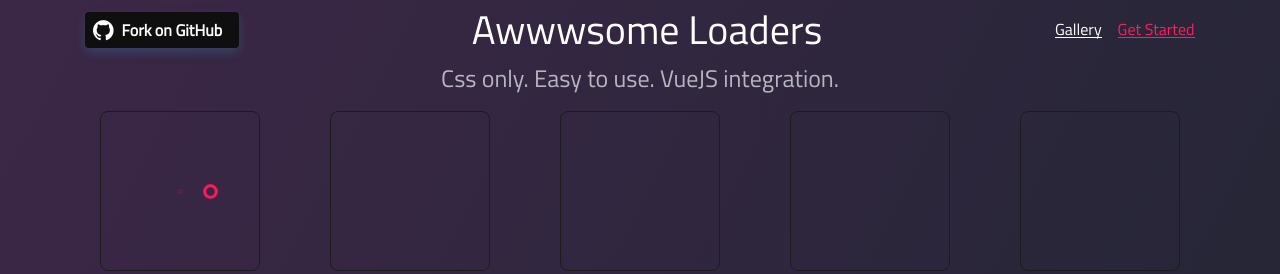
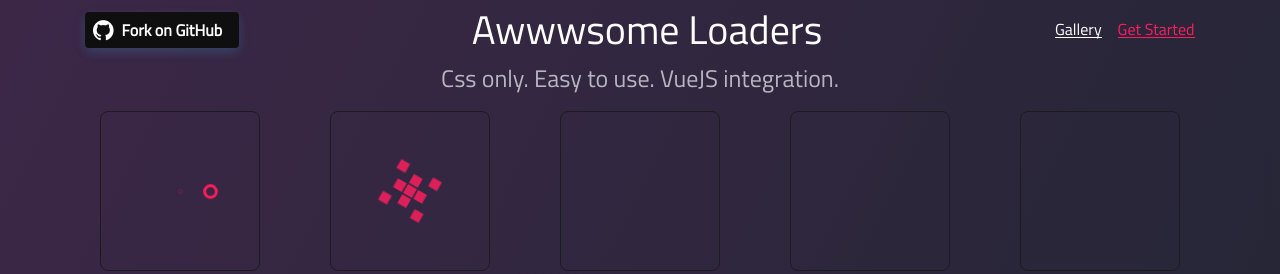
Before and after one commit to epicmaxco/epic-spinners-landing, a Vue app: page /#/ in a window 1280 px wide. Shown: the top 274 px of the page. Built offline with nearby package versions, Linux system fonts and the light colour scheme.

Commit message:
feat(pixel spinner): basic pixel spinner with params

```diff
--- a/src/components/LoadersGallery.vue
+++ b/src/components/LoadersGallery.vue
@@ -6,7 +6,9 @@
       </loaders-gallery-item>
     </div>
     <div class="gallery-item-container">
-      <loaders-gallery-item></loaders-gallery-item>
+      <loaders-gallery-item>
+        <pixel-spinner :animationDuration="1500" :pixelSize="10" :color="'#ff1d5e'"></pixel-spinner>
+      </loaders-gallery-item>
     </div>
     <div class="gallery-item-container">
       <loaders-gallery-item></loaders-gallery-item>
@@ -68,12 +70,14 @@
 <script>
   import LoadersGalleryItem from './LoadersGalleryItem.vue'
   import HollowDotsSpinner from './spinners/HollowDotsSpinner.vue'
+  import PixelSpinner from './spinners/PixelSpinner.vue'
 
   export default {
     name: 'LoadersGallery',
     components: {
       LoadersGalleryItem,
-      HollowDotsSpinner
+      HollowDotsSpinner,
+      PixelSpinner
     }
   }
 </script>
--- /dev/null
+++ b/src/components/spinners/PixelSpinner.vue
@@ -0,0 +1,101 @@
+<template>
+  <div class="pixel-spinner" :style="spinnerStyle"></div>
+</template>
+
+<script>
+  export default {
+    name: 'PixelSpinner',
+
+    props: {
+      animationDuration: {
+        type: Number,
+        default: 1500
+      },
+      pixelSize: {
+        type: Number,
+        default: 10
+      },
+      color: {
+        type: String,
+        default: '#fff'
+      }
+    },
+
+    data () {
+      return {
+        spinnerStyle: {
+          animationDuration: `${this.animationDuration}ms`,
+          width: `${this.pixelSize}px`,
+          height: `${this.pixelSize}px`,
+          backgroundColor: this.color,
+          color: this.color,
+          boxShadow: `
+                        ${this.pixelSize * 1.5}px ${this.pixelSize * 1.5}px 0 0,
+                        ${this.pixelSize * -1.5}px ${this.pixelSize * -1.5}px 0 0,
+                        ${this.pixelSize * 1.5}px ${this.pixelSize * -1.5}px 0 0,
+                        ${this.pixelSize * -1.5}px ${this.pixelSize * 1.5}px 0 0,
+                        0 ${this.pixelSize * 1.5}px 0 0,
+                        ${this.pixelSize * 1.5}px 0 0 0,
+                        ${this.pixelSize * -1.5}px 0 0 0,
+                        0 ${this.pixelSize * -1.5}px 0 0
+                      `
+        }
+      }
+    }
+  }
+</script>
+
+<style  lang="scss" scoped>
+  .pixel-spinner {
+    width: 10px;
+    height: 10px;
+    background: #ff1d5e;
+    color: #ff1d5e;
+    box-shadow: 15px 15px  0 0,
+    -15px -15px  0 0,
+    15px -15px  0 0,
+    -15px 15px  0 0,
+    0 15px  0 0,
+    15px 0  0 0,
+    -15px 0  0 0,
+    0 -15px 0 0;
+    animation: pixel-animation 1500ms linear infinite;
+  }
+
+  @keyframes pixel-animation {
+    0% {
+      opacity: 0.5;
+    }
+
+    50% {
+      opacity: 1;
+      box-shadow: 20px 20px  0 0,
+      -20px -20px  0 0,
+      20px -20px  0 0,
+      -20px 20px  0 0,
+      0 10px  0 0,
+      10px 0  0 0,
+      -10px 0  0 0,
+      0 -10px 0 0;
+    }
+
+
+    75% {
+      box-shadow: 20px 20px  0 0,
+      -20px -20px  0 0,
+      20px -20px  0 0,
+      -20px 20px  0 0,
+      0 10px  0 0,
+      10px 0  0 0,
+      -10px 0  0 0,
+      0 -10px 0 0;
+    }
+
+
+
+    100% {
+      opacity: 0.5;
+      transform: rotate(360deg);
+    }
+  }
+</style>
```
